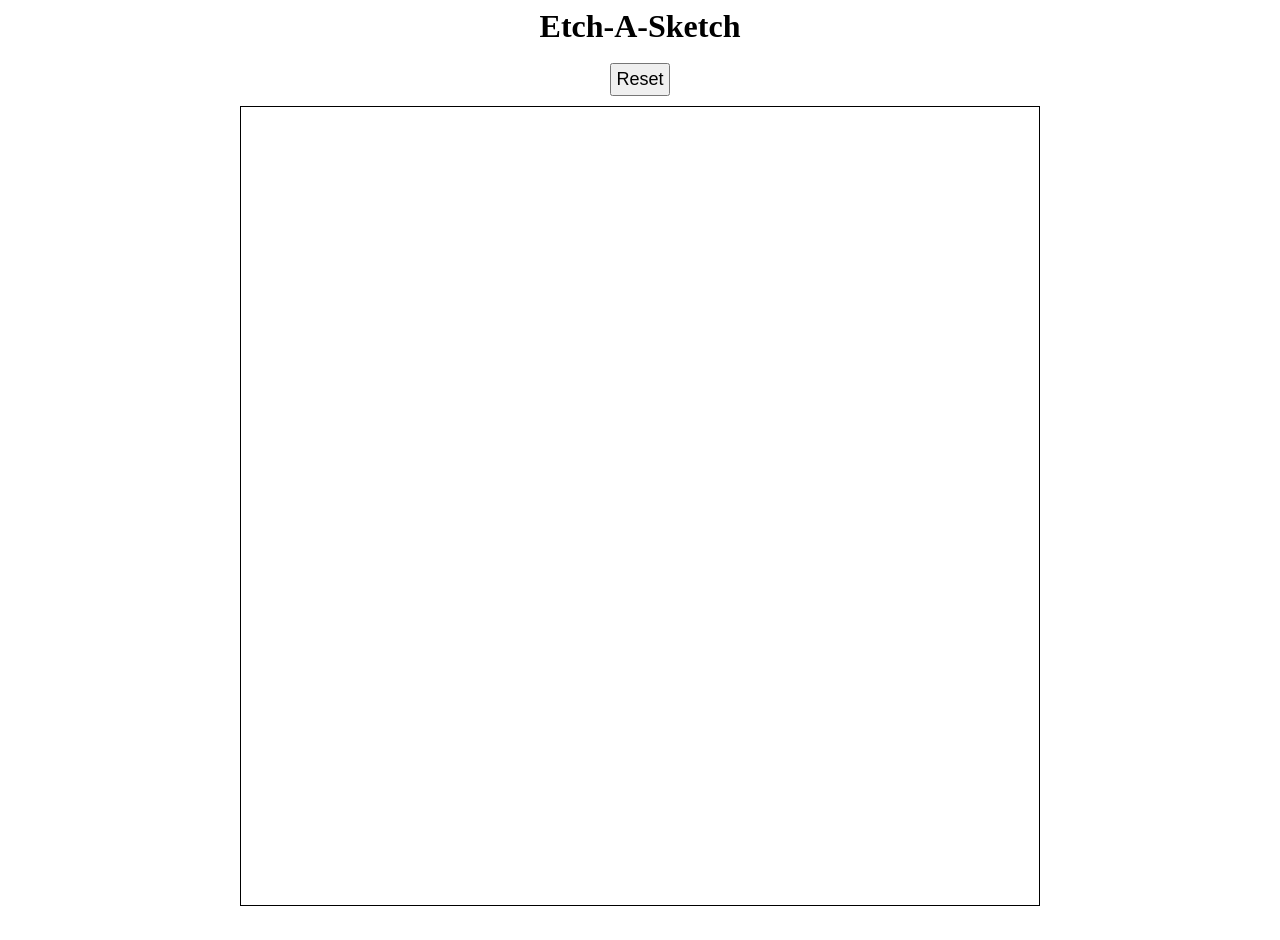
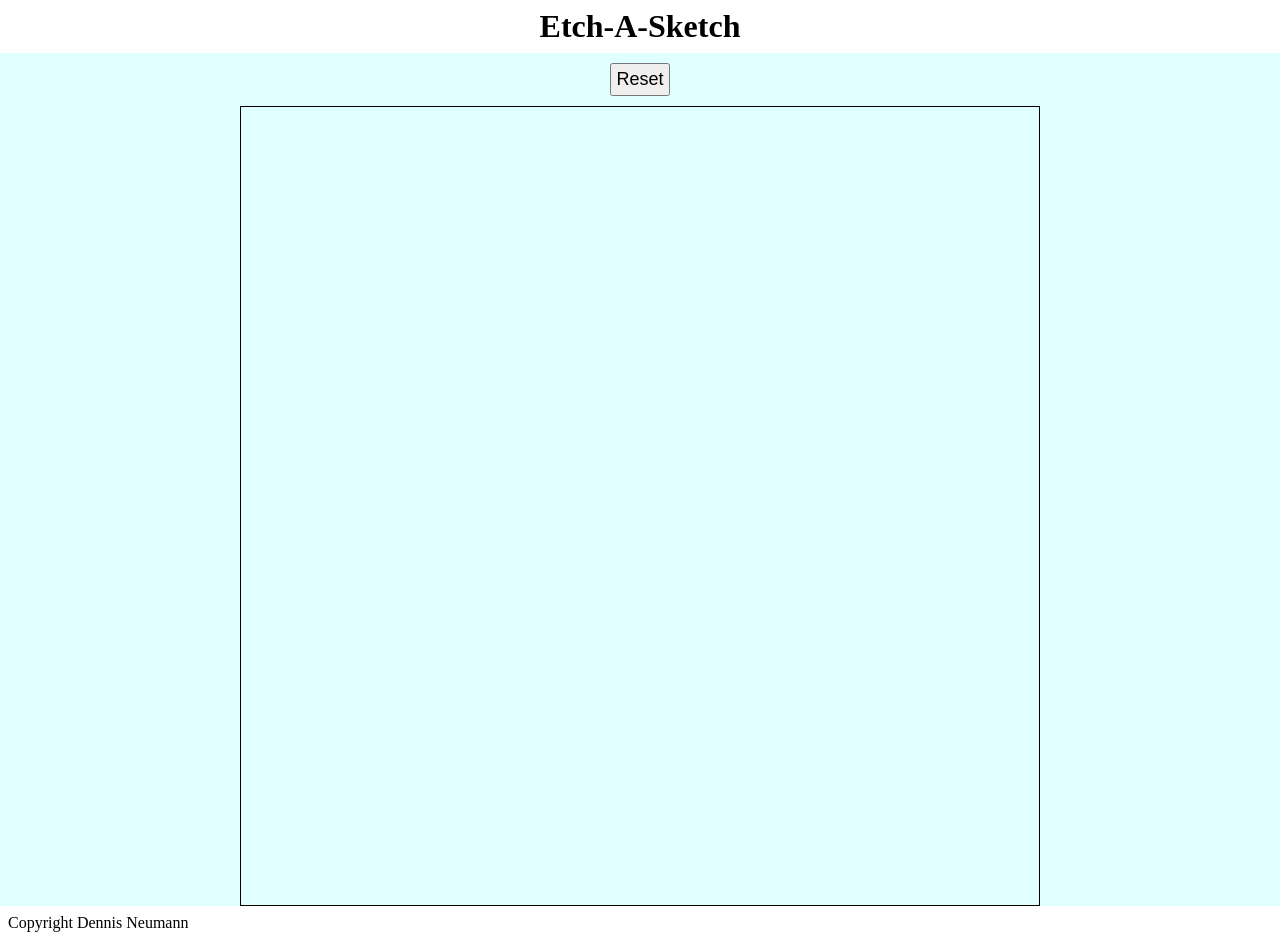
Before and after one commit to DennisNeu/etch-a-sketch, a plain HTML site: page index.html in a window 1280 px wide. Before the commit the page ends 906 px from the top, so only its background shows below. Drawn offline with Linux system fonts and the light colour scheme.

Commit message:
Add footer

```diff
--- a/index.html
+++ b/index.html
@@ -21,6 +21,7 @@
         </div>
     </main>
 
+    <footer>Copyright Dennis Neumann</footer>
     <script src="logic.js"></script>
 </body>
 </html>
--- a/style.css
+++ b/style.css
@@ -8,15 +8,21 @@ main {
     display: flex;
     flex-direction: column;
     align-items: center;
+    flex: 1;
+
 }
 
 h1 {
   text-align: center;
   padding: 8px;
+  background-color: white;
 }
 
 body {
     height: 100vh;
+    background-color: lightcyan;
+    display: flex;
+    flex-direction: column;
 }
 
 .tile {
@@ -46,3 +52,9 @@ body {
     font-size: large;
     padding: 4px;
 }
+
+footer {
+    margin-top: auto;
+    background-color: white;
+    padding: 8px;
+}
```
